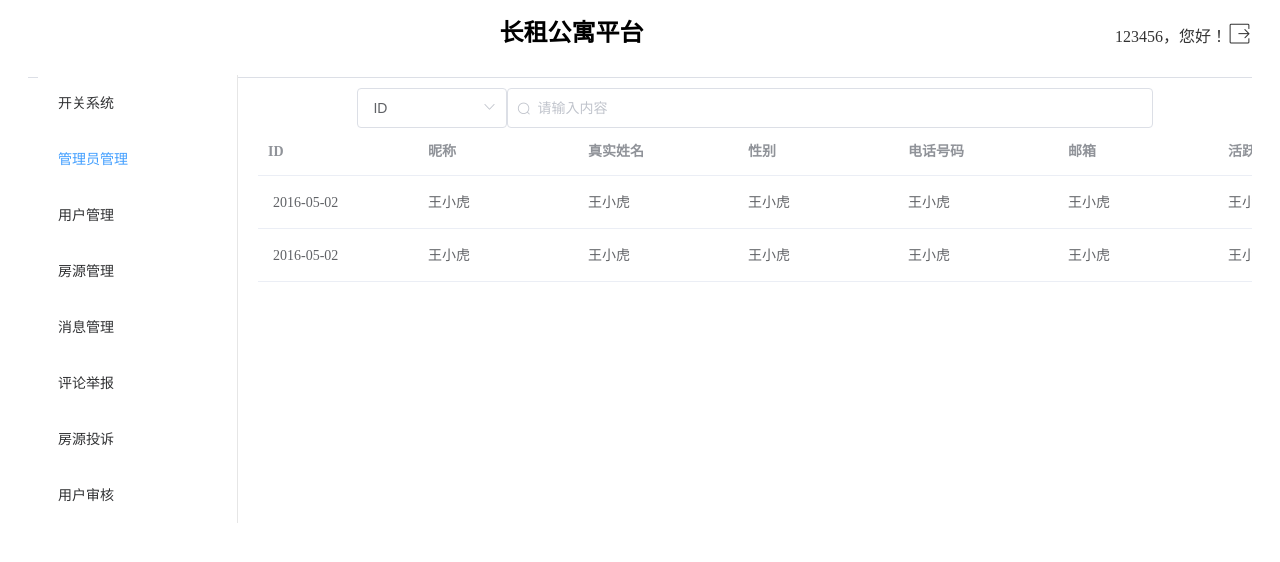
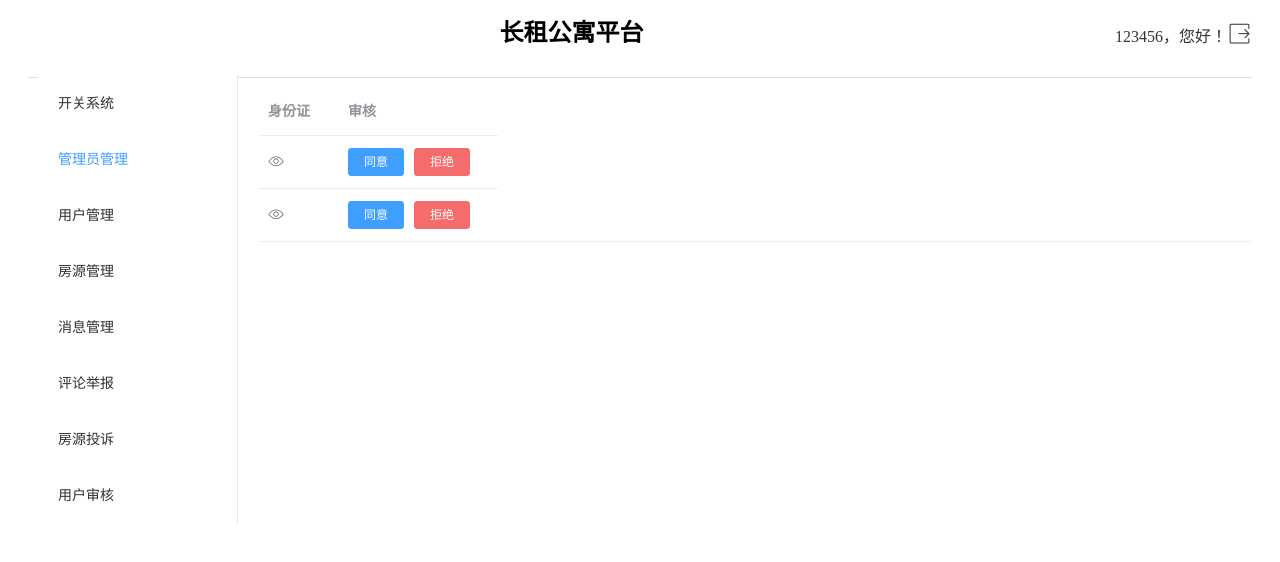
Before and after one commit to Lidarker/-, a Vue app in the folder frontend/: page / in a window 1280 px wide. Shown: the top 562 px of the page. Built offline with nearby package versions, Linux system fonts and the light colour scheme.

Commit message:
完成静态页面：房源管理、用户审核

```diff
--- a/frontend/src/components/AdministratorPage.vue
+++ b/frontend/src/components/AdministratorPage.vue
@@ -56,7 +56,9 @@
       <el-main>
         <!-- <SystemOpenSetting></SystemOpenSetting> -->
         <!-- <AdministratorManagement></AdministratorManagement> -->
-        <UserManagement></UserManagement>
+        <!-- <UserManagement></UserManagement> -->
+        <!-- <HouseManagement></HouseManagement> -->
+        <UserAudit></UserAudit>
       </el-main>
     </el-container>
   </el-container>
@@ -66,11 +68,15 @@
 import SystemOpenSetting from "./SystemOpenSetting";
 import AdministratorManagement from "./AdministratorManagement";
 import UserManagement from "./UserManagement"
+import HouseManagement from "./HouseManagement"
+import UserAudit from "./UserAudit"
 export default {
   components: {
     SystemOpenSetting,
     AdministratorManagement,
-    UserManagement
+    UserManagement,
+    HouseManagement,
+    UserAudit
   },
 };
 </script>
--- /dev/null
+++ b/frontend/src/components/HouseManagement.vue
@@ -0,0 +1,114 @@
+<template>
+  <div>
+    <el-select v-model="selectValue" placeholder="请选择" style="width: 15%">
+      <el-option
+        v-for="item in options"
+        :key="item.value"
+        :label="item.label"
+        :value="item.value"
+      >
+      </el-option>
+    </el-select>
+    <el-input placeholder="请输入内容" v-model="searchValue" style="width: 65%">
+      <i slot="prefix" class="el-input__icon el-icon-search"></i>
+    </el-input>
+    <el-table :data="tableData" style="width: 100%">
+      <el-table-column label="ID" width="160">
+        <template slot-scope="scope">
+          <span style="margin-left: 5px">{{ scope.row.date }}</span>
+        </template>
+      </el-table-column>
+      <el-table-column label="类型" width="160">
+        <template slot-scope="scope">
+          {{ scope.row.name }}
+        </template>
+      </el-table-column>
+      <el-table-column label="房东ID" width="160">
+        <template slot-scope="scope">
+          {{ scope.row.name }}
+        </template>
+      </el-table-column>
+      <el-table-column label="房产证号" width="160">
+        <template slot-scope="scope">
+          {{ scope.row.name }}
+        </template>
+      </el-table-column>
+      <el-table-column label="地址" width="160">
+        <template slot-scope="scope">
+          {{ scope.row.name }}
+        </template>
+      </el-table-column>
+      <el-table-column label="价格（元/月）" width="160">
+        <template slot-scope="scope">
+          {{ scope.row.name }}
+        </template>
+      </el-table-column>
+      <el-table-column label="图片" width="160">
+        <template slot-scope="scope">
+          {{ scope.row.name }}
+        </template>
+      </el-table-column>
+      <el-table-column label="删除" width="160">
+        <template slot-scope="scope">
+          <el-button size="mini" type="danger">删除</el-button>
+        </template>
+      </el-table-column>
+    </el-table>
+  </div>
+</template>
+
+<script>
+export default {
+  data() {
+    return {
+      options: [
+        {
+          value: "ID",
+          label: "ID",
+        },
+        {
+          value: "type",
+          label: "类型",
+        },
+        {
+          value: "landlordID",
+          label: "房东ID",
+        },
+        {
+          value: "housePropertyCardNumber",
+          label: "房产证号",
+        },
+      ],
+      tableData: [
+        {
+          date: "2016-05-02",
+          name: "王小虎",
+          isFreeze: true,
+          address: "上海市普陀区金沙江路 1518 弄",
+          permissionList: ["复选框 A"],
+        },
+        {
+          date: "2016-05-02",
+          name: "王小虎",
+          isFreeze: false,
+          address: "上海市普陀区金沙江路 1518 弄",
+          permissionList: ["复选框 A"],
+        },
+      ],
+      selectValue: "ID",
+      searchValue: "",
+    };
+  },
+  methods: {
+    getIdCard() {
+      console.log("getIdCard");
+    },
+  },
+};
+</script>
+
+<style scoped>
+.el-checkbox {
+  margin-right: 0px;
+}
+</style>
--- /dev/null
+++ b/frontend/src/components/UserAudit.vue
@@ -0,0 +1,75 @@
+<template>
+  <div>
+    <el-table :data="tableData" style="width: 100%">
+      <el-table-column label="身份证" width="80">
+        <template slot-scope="scope">
+          <a @click="getIdCard" style="cursor: pointer">
+            <i class="aliiconfont al-iconyanjing"></i>
+          </a>
+        </template>
+      </el-table-column>
+      <el-table-column label="审核" width="160">
+        <template slot-scope="scope">
+          <el-button size="mini" type="primary">同意</el-button>
+          <el-button size="mini" type="danger">拒绝</el-button>
+        </template>
+      </el-table-column>
+    </el-table>
+  </div>
+</template>
+
+<script>
+export default {
+  data() {
+    return {
+      options: [
+        {
+          value: "ID",
+          label: "ID",
+        },
+        {
+          value: "nickname",
+          label: "昵称",
+        },
+        {
+          value: "realName",
+          label: "真实姓名",
+        },
+        {
+          value: "gender",
+          label: "性别",
+        },
+      ],
+      tableData: [
+        {
+          date: "2016-05-02",
+          name: "王小虎",
+          isFreeze: true,
+          address: "上海市普陀区金沙江路 1518 弄",
+          permissionList: ["复选框 A"],
+        },
+        {
+          date: "2016-05-02",
+          name: "王小虎",
+          isFreeze: false,
+          address: "上海市普陀区金沙江路 1518 弄",
+          permissionList: ["复选框 A"],
+        },
+      ],
+      selectValue: "ID",
+      searchValue: "",
+    };
+  },
+  methods: {
+    getIdCard() {
+      console.log("getIdCard");
+    },
+  },
+};
+</script>
+
+<style scoped>
+.el-checkbox {
+  margin-right: 0px;
+}
+</style>
```
